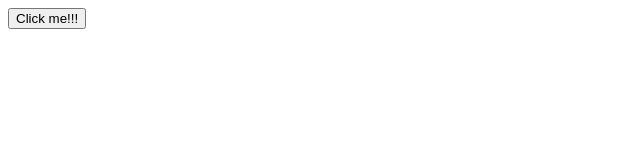
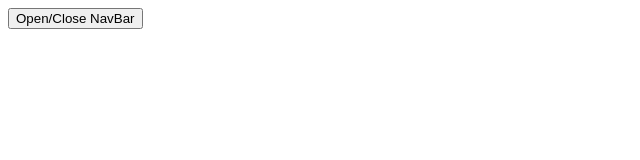
Before and after one commit to akashkamble6226/brick-by-brick, a React (Vite) app: page / in a window 1280 px wide. Shown: the top 160 px of the page, without its empty margins (0-640 px from the left). Built offline with nearby package versions, Linux system fonts and the light colour scheme.

Commit message:
16-1-2026(16th)

```diff
--- a/src/App.jsx
+++ b/src/App.jsx
@@ -5,12 +5,13 @@ import Pagination from "./components/pagination";
 import Tabs from "./components/tabs";
 import Counter from "./React-intresting-questions/tricky-closure-based-question";
 import UseEffectWorking from "./React-intresting-questions/useEffect-working";
+import ActivityComponent from "./React-New-Features/ActivityComponent";
 
 function App() {
   return (
     <>
       {/* <React.StrictMode> */}
-        <Counter />
+        <ActivityComponent />
       {/* </React.StrictMode> */}
     </>
   );
--- /dev/null
+++ b/src/React-New-Features/ActivityComponent.jsx
@@ -0,0 +1,40 @@
+
+import { useState, Activity } from "react";
+
+const ActivityComponent = () => {
+  const [showNav, setShowNav] = useState(false);
+  return (
+    <>
+      <button onClick={() => setShowNav(!showNav)}>Open/Close NavBar</button>
+      {/* using below method we can hide or show nav bar but we are not able to preserv input box value */}
+      {/* {showNav && <NavBar />} */}
+
+      {/* using below method we are able to keep the input box value as it is */}
+      <NavBar showNav={showNav} />
+
+      {/* React 19.2 gave us component named Activity which can help use mounting of component or unmounting */}
+      {/* <Activity mode={showNav ? "visible" : "hidden"}>
+        <NavBar />
+      </Activity> */}
+    </>
+  );
+};
+
+const NavBar = ({showNav}) => {
+  return (
+    <>
+      <div
+        style={{
+          border: "1px solid red",
+          width: "200px",
+            display: showNav ? "block" : "none",
+        }}
+      >
+        Navigation Bar
+        <input type="text" />
+      </div>
+    </>
+  );
+};
+
+export default ActivityComponent;
```
